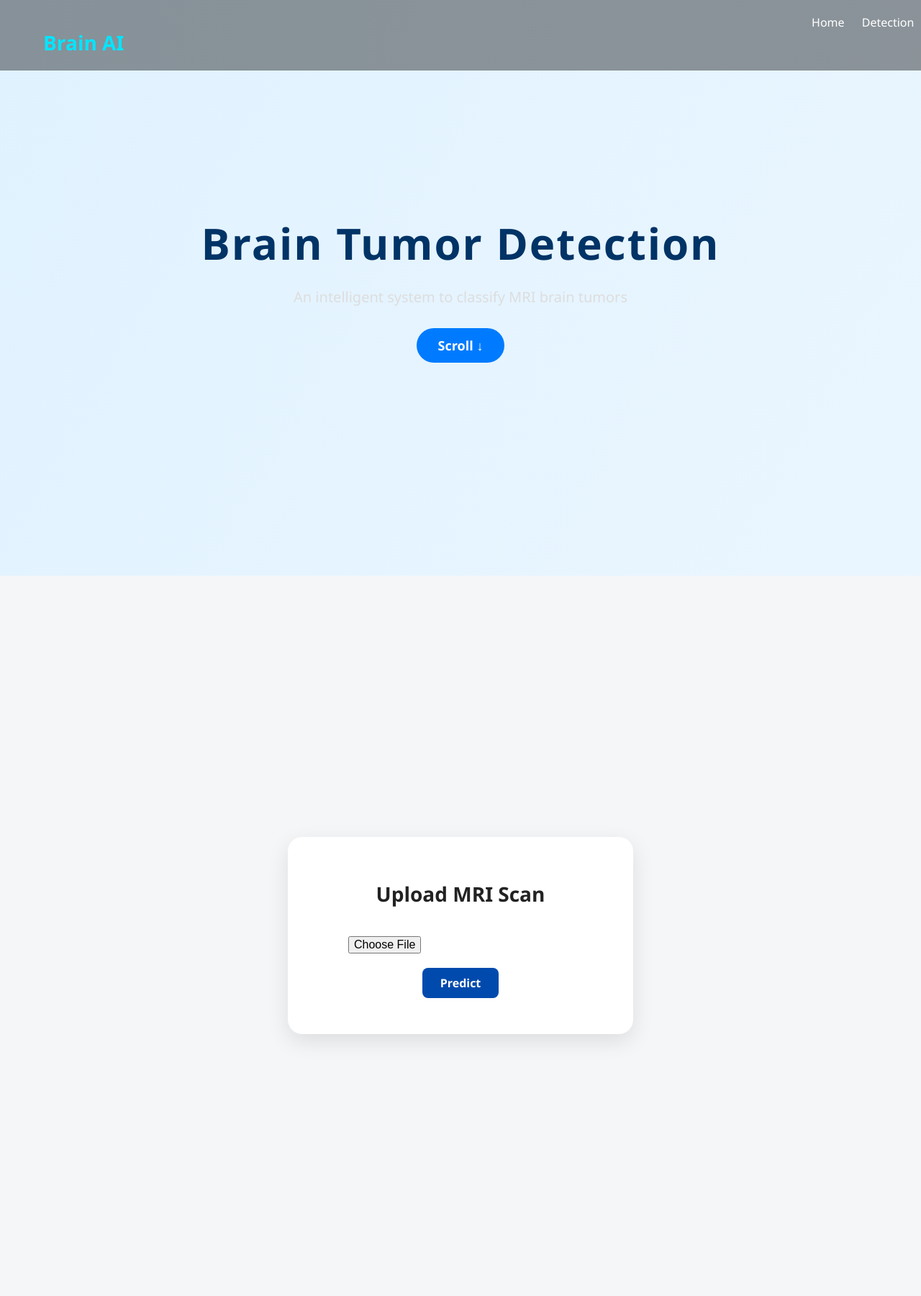
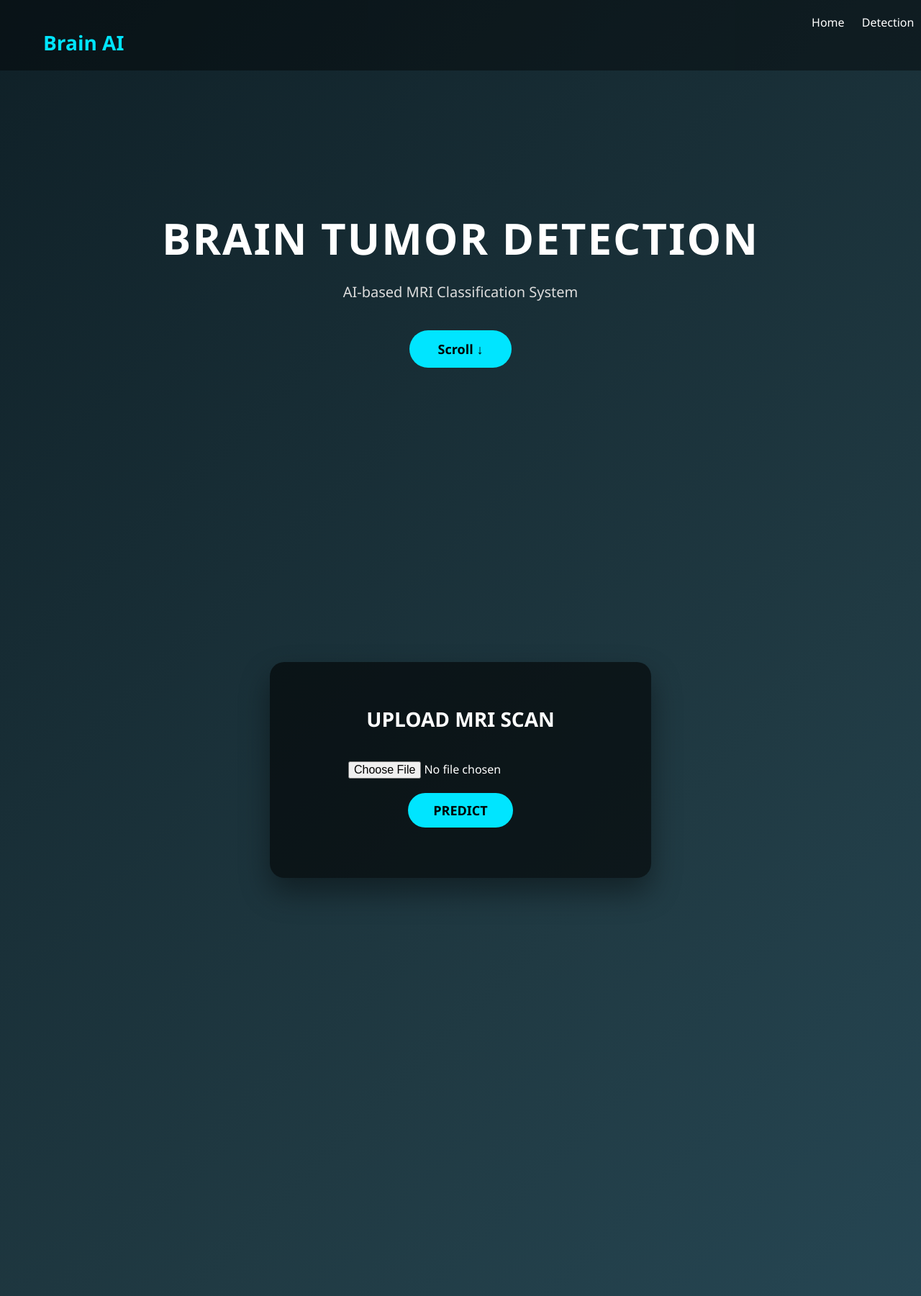
Before and after one commit to Bondadapavani/Tumor_App, a Flask app: page / in a window 1280 px wide. Shown: the top 1801 px of the page at 72% size. Run offline with Flask 3, Linux system fonts and the light colour scheme.

Commit message:
Update index.html

```diff
--- a/templates/index.html
+++ b/templates/index.html
@@ -50,6 +50,7 @@
 
         .hero h1 {
             font-size: 60px;
+            letter-spacing: 2px;
         }
 
         .hero p {
@@ -72,37 +73,39 @@
         /* Detection Section */
         .section {
             min-height: 100vh;
-            padding: 100px 0;
+            padding: 120px 0;
             text-align: center;
-            background: #f4f6f8;
-            color: #222;
         }
 
         .card {
-            background: white;
+            background: rgba(0,0,0,0.6);
             width: 450px;
             margin: auto;
             padding: 40px;
-            border-radius: 16px;
-            box-shadow: 0 20px 40px rgba(0,0,0,0.2);
+            border-radius: 20px;
+            box-shadow: 0 20px 40px rgba(0,0,0,0.4);
         }
 
         .card h2 {
             margin-bottom: 20px;
+            font-size: 28px;
         }
 
         input[type=file] {
             margin: 20px 0;
+            font-size: 16px;
+            color: white;
         }
 
         button {
-            padding: 10px 30px;
+            padding: 12px 35px;
             border: none;
-            background: #2c5364;
-            color: white;
-            font-size: 16px;
-            border-radius: 6px;
+            background: #00e5ff;
+            color: black;
+            font-size: 18px;
+            border-radius: 25px;
             cursor: pointer;
+            font-weight: bold;
         }
 
         .result {
@@ -111,19 +114,27 @@
 
         .result img {
             margin-top: 15px;
-            width: 250px;
-            border-radius: 10px;
-            border: 4px solid #2c5364;
+            width: 260px;
+            border-radius: 12px;
+            border: 3px solid #00e5ff;
         }
 
         .valid {
-            color: green;
+            color: #00ffcc;
+            font-weight: bold;
+            font-size: 22px;
+        }
+
+        .confidence {
+            color: #ffd54f;
+            font-size: 20px;
             font-weight: bold;
         }
 
         .invalid {
-            color: red;
+            color: #ff5252;
             font-weight: bold;
+            font-size: 20px;
         }
     </style>
 </head>
@@ -142,8 +153,8 @@
 <!-- HERO -->
 <div class="hero" id="home">
     <div>
-        <h1>Brain Tumor Detection</h1>
-        <p>An intelligent system to classify MRI brain tumors</p>
+        <h1>BRAIN TUMOR DETECTION</h1>
+        <p>AI-based MRI Classification System</p>
         <button class="scroll-btn" onclick="document.getElementById('detect').scrollIntoView({behavior:'smooth'})">
             Scroll ↓
         </button>
@@ -153,163 +164,40 @@
 <!-- DETECTION -->
 <div class="section" id="detect">
     <div class="card">
-        <h2>Upload MRI Scan</h2>
+        <h2>UPLOAD MRI SCAN</h2>
 
         <form method="POST" enctype="multipart/form-data">
             <input type="file" name="file" required><br>
-            <button type="submit">Predict</button>
+            <button type="submit">PREDICT</button>
         </form>
 
         <div class="result">
-
-            {% if image_path %}
-                <h3>Uploaded MRI</h3>
-                <img src="/{{ image_path }}">
+            {% if image_url %}
+                <h3>UPLOADED MRI</h3>
+                <img src="{{ image_url }}">
             {% endif %}
 
             {% if result %}
-                <h3 class="valid">Result: {{ result }}</h3>
-            {% endif %}
-
-            {% if confidence %}
-                <p>Confidence: <b>{{ confidence }}%</b></p>
-                <p class="valid">MRI detected successfully.</p>
+                <p class="valid">RESULT: {{ result }}</p>
+                <p class="confidence">CONFIDENCE: {{ confidence }}%</p>
             {% endif %}
 
             {% if message %}
                 <p class="invalid">{{ message }}</p>
             {% endif %}
-
         </div>
     </div>
 </div>
 
 <!-- ABOUT -->
 <div class="section" id="about">
-    <h1>About Project</h1>
+    <h1>ABOUT PROJECT</h1>
     <p style="width:60%;margin:auto;margin-top:20px;">
-        This project uses computer vision techniques to validate MRI images
-        and perform statistical classification of brain tumor types.
-        The system rejects non-MRI images and provides confidence scores.
+        This system validates MRI images and predicts brain tumor type
+        using computer vision techniques and statistical analysis.
+        Non-MRI images are automatically rejected.
     </p>
 </div>
 
 </body>
-</html><!DOCTYPE html>
-<html>
-<head>
-    <title>Brain Tumor Detection</title>
-    <style>
-        body {
-            font-family: Arial, sans-serif;
-            background: linear-gradient(120deg, #e0f2ff, #f7fbff);
-            margin: 0;
-        }
-
-        .hero {
-            height: 100vh;
-            display: flex;
-            align-items: center;
-            justify-content: center;
-            flex-direction: column;
-            text-align: center;
-        }
-
-        .hero h1 {
-            font-size: 60px;
-            color: #003366;
-        }
-
-        .scroll-btn {
-            margin-top: 30px;
-            padding: 12px 30px;
-            background: #007bff;
-            color: white;
-            border-radius: 30px;
-            text-decoration: none;
-            font-size: 18px;
-        }
-
-        .section {
-            min-height: 100vh;
-            display: flex;
-            align-items: center;
-            justify-content: center;
-        }
-
-        .card {
-            background: white;
-            padding: 40px;
-            border-radius: 20px;
-            width: 400px;
-            text-align: center;
-            box-shadow: 0 10px 30px rgba(0,0,0,0.1);
-        }
-
-        .preview-img {
-            width: 250px;
-            margin: 20px 0;
-            border-radius: 10px;
-            border: 2px solid #ccc;
-        }
-
-        .result {
-            font-size: 22px;
-            color: green;
-            margin-top: 10px;
-        }
-
-        .error {
-            color: red;
-            font-size: 18px;
-        }
-
-        button {
-            padding: 10px 25px;
-            background: #004aad;
-            color: white;
-            border: none;
-            border-radius: 8px;
-            font-size: 16px;
-        }
-    </style>
-</head>
-<body>
-
-<!-- HERO -->
-<div class="hero">
-    <h1>Brain Tumor Detection</h1>
-    <p>AI-based MRI Classification System</p>
-    <a href="#detect" class="scroll-btn">Scroll ↓</a>
-</div>
-
-<!-- DETECTION -->
-<div class="section" id="detect">
-    <div class="card">
-        <h2>Upload MRI Scan</h2>
-
-        <form method="POST" enctype="multipart/form-data">
-            <input type="file" name="file" required><br><br>
-            <button type="submit">Predict</button>
-        </form>
-
-        {% if image_path %}
-            <h3>Uploaded MRI</h3>
-            <img src="{{ image_path }}?v={{ confidence }}" class="preview-img">
-        {% endif %}
-
-        {% if result %}
-            <div class="result">
-                Result: {{ result }} <br>
-                Confidence: {{ confidence }}%
-            </div>
-        {% endif %}
-
-        {% if message %}
-            <div class="error">{{ message }}</div>
-        {% endif %}
-    </div>
-</div>
-
-</body>
 </html>
```
